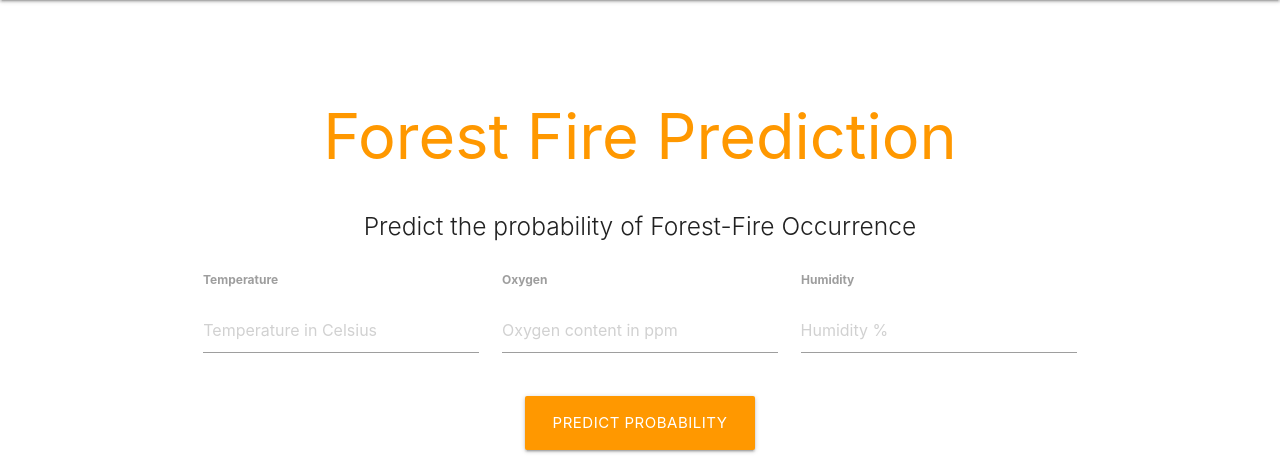
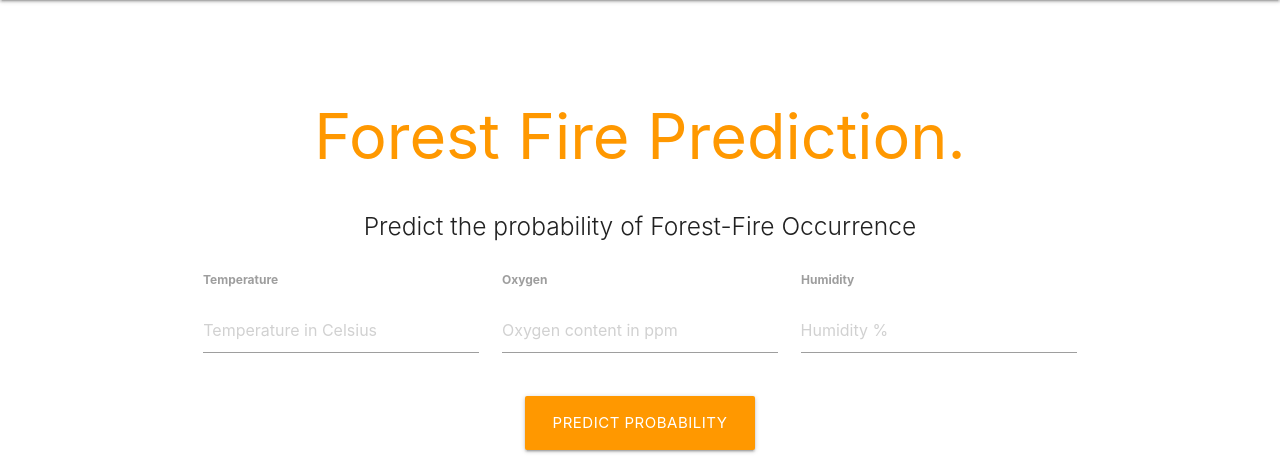
Before and after one commit to 2023ab05091/MLOPS-Assignment, a Flask app: page / in a window 1280 px wide. Shown: the part 64-533 px from the top of the page. Run offline with Flask 3, Linux system fonts and the light colour scheme; parts of the project's set-up code (start-up, migrations or seed data) failed here and were passed over; some libraries are stand-ins or nearby versions.

Commit message:
updated html file

```diff
--- a/templates/forest_fire.html
+++ b/templates/forest_fire.html
@@ -29,7 +29,7 @@
   <div class="section no-pad-bot" id="index-banner">
     <div class="container">
       <br><br>
-      <h1 class="header center orange-text">Forest Fire Prediction</h1>
+      <h1 class="header center orange-text">Forest Fire Prediction.</h1>
       <div class="row center">
         <h5 class="header col s12 light">Predict the probability of Forest-Fire Occurrence
         <br>
```
